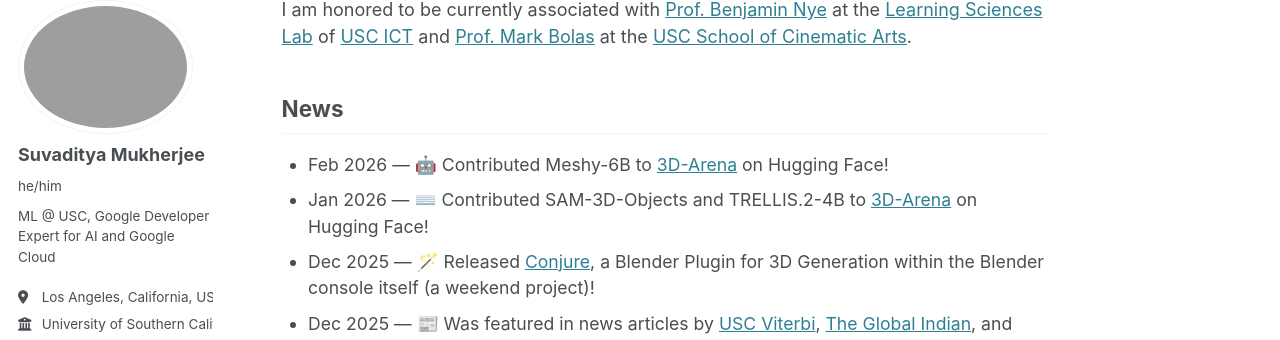
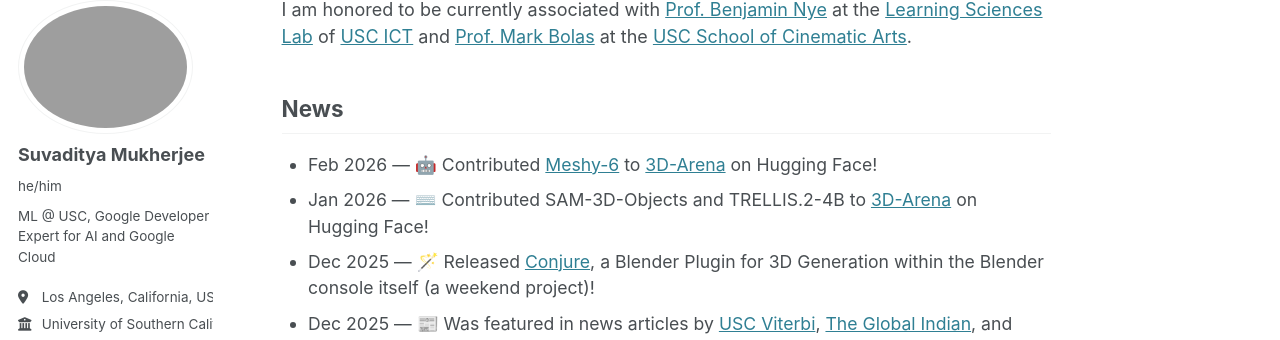
Before and after one commit to suvadityamuk/research-website, a Jekyll site: the page built from _pages/about.md, in a window 1280 px wide and 900 px high, scrolled down 309 px. Shown: the part 106-446 px from the top of the window. Built offline with Jekyll 4.4.1, drawn with Linux system fonts in a browser that asks for light colours; some web fonts are replaced.

Commit message:
chore: update news with correction on meshy
Signed-off-by: Suvaditya Mukherjee <suvadityamuk@gmail.com>

```diff
--- a/_data/news.yml
+++ b/_data/news.yml
@@ -14,7 +14,7 @@
 
 - sort_date: 2026-02-24
   date: "Feb 2026"
-  text: "🤖 Contributed Meshy-6B to [3D-Arena](https://huggingface.co/spaces/3d-arena/3d-arena) on Hugging Face!"
+  text: "🤖 Contributed [Meshy-6](https://meshy.ai) to [3D-Arena](https://huggingface.co/spaces/3d-arena/3d-arena) on Hugging Face!"
 
 - sort_date: 2026-01-28
   date: "Jan 2026"
```
